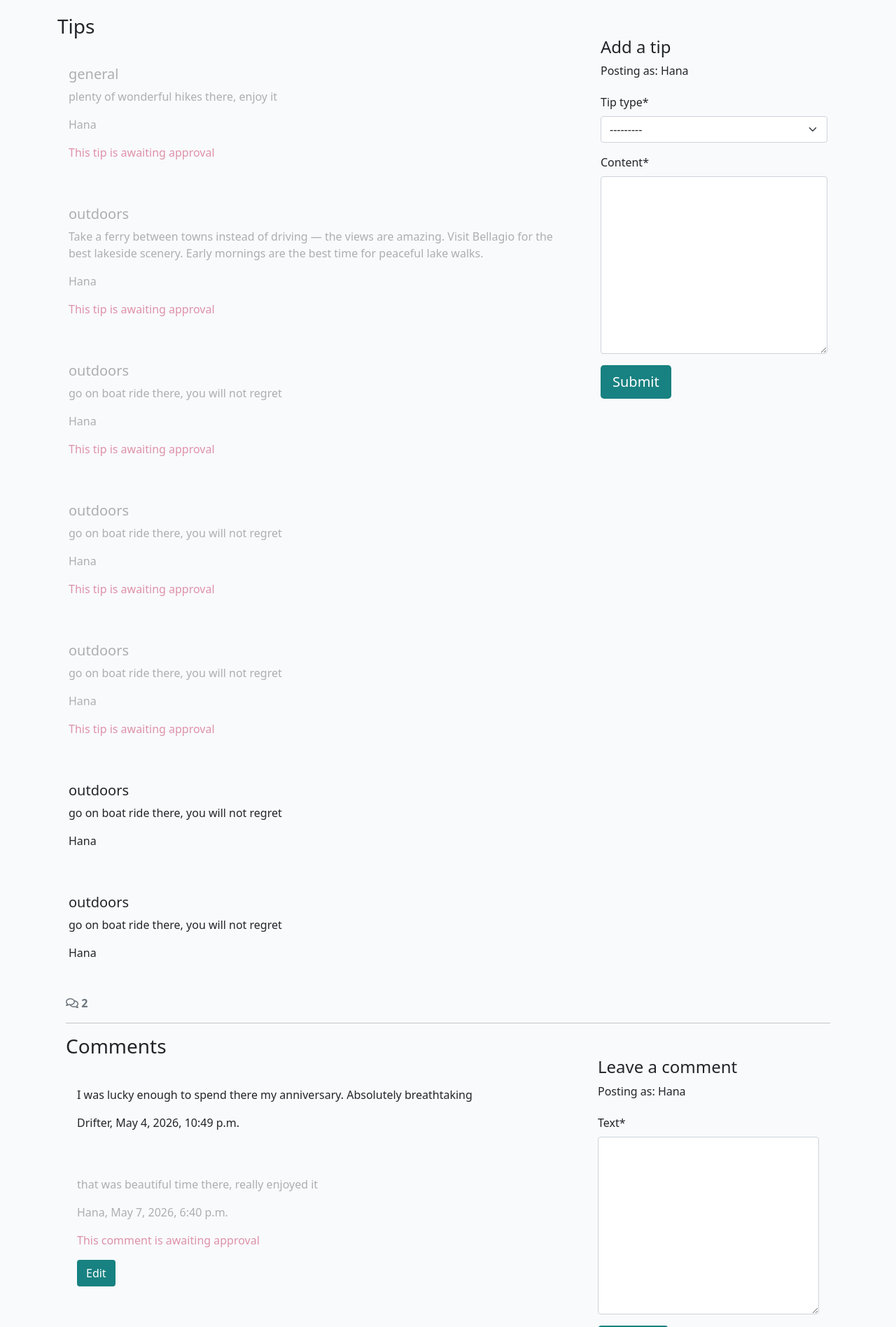
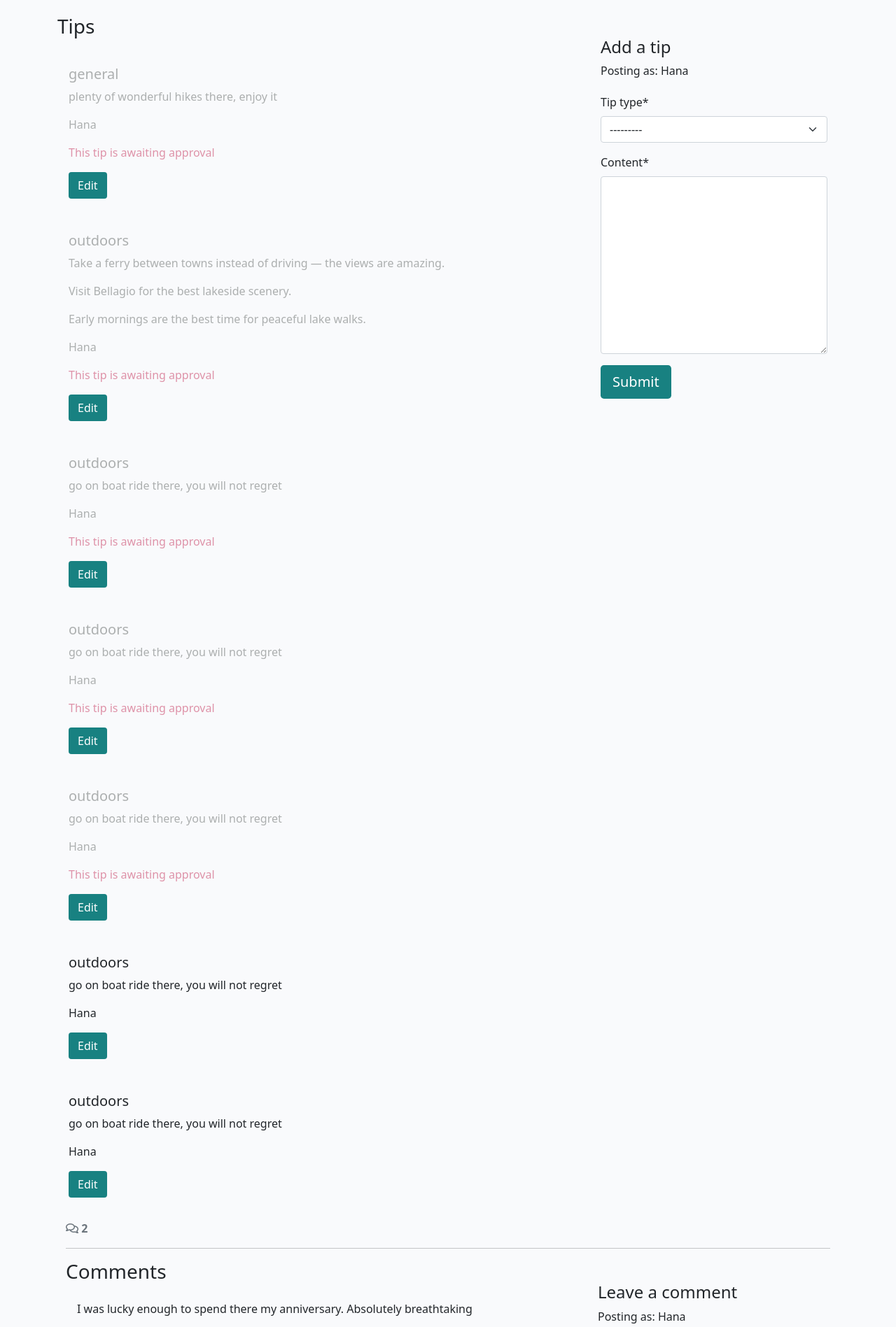
Before and after one commit to Rubina1978/roam-ready, a Django app: page /10/ in a window 1280 px wide. Shown: the part 543-2440 px from the top of the page at 70% size. Run offline with Django 4.2, Linux system fonts and the light colour scheme; a user stored in the database is signed in; data comes from the database, SQL or seed files in the repository; both versions use the stored data as it was after the commit; some libraries are stand-ins or nearby versions; grey boxes are pictures that could not be loaded.

Commit message:
fix comments update page not found, add edit functions for tips and fixed errors

```diff
--- a/destinations/templates/destinations/destination_detail.html
+++ b/destinations/templates/destinations/destination_detail.html
@@ -41,13 +41,16 @@
             {% for tip in destination.tips.all %}
             <div class="card mb-3">
                 <div class="card-body  {% if not tip.approved and tip.user == user %}faded{% elif not tip.approved %}d-none{% endif %}">
-                    <h5 class="card-title">{{ tip.tip_type}}</h5>
-                    <p class="card-text {% if not tip.approved and tip.user == user %}faded{% endif %}">{{ tip.content }}</p>
+                    <h5 id="tiptype{{ tip.id }}" class="card-title">{{ tip.tip_type}}</h5>
+                    <div id="tip{{ tip.id }}" class="card-text {% if not tip.approved and tip.user == user %}faded{% endif %}">{{ tip.content | linebreaks}}</div>
                     <p class="card-text {% if not tip.approved and tip.user == user %}faded{% endif %}">{{ tip.user }}</p>
 
                     {% if not tip.approved and tip.user == user %}
                     <p class="approval">This tip is awaiting approval</p>
                     {% endif %}</p>
+                    {% if user.is_authenticated and tip.user == user %}
+                    <button class="btn btn-edit" tip_id="{{ tip.id }}" destination_id="{{ destination.id}}">Edit</button>
+                    {% endif %}
                 </div>
             </div>
             {% empty %}
@@ -95,7 +98,7 @@
             {% for comment in destination.comments.all %}
             <div class="card mb-2">
                 <div class="card-body {% if not comment.approved and comment.user == user %}faded{% elif not comment.approved %}d-none{% endif %}">
-                    <p id="comment{{ comment.id }}" class="card-id">{{ comment.text | linebreaks }}</p>
+                    <div id="comment{{ comment.id }}" class="card-id">{{ comment.text | linebreaks }}</div>
                     <p  class="card-text {% if not comment.approved and comment.user == user %}faded{% endif %}">{{ comment.user }}, {{ comment.created_on }}</p>
 
                     {% if not comment.approved and comment.user == user %}
@@ -134,4 +137,5 @@
 {% endblock content %}
 {% block extras %}
 <script src="{% static 'js/comments.js' %}"></script>
+<script src="{% static 'js/tips.js' %}"></script>
 {% endblock %}
--- a/destinations/urls.py
+++ b/destinations/urls.py
@@ -7,4 +7,5 @@ urlpatterns = [
     # {% comment %} ChatGPT as supplement for slug:slug in lesson as my model does not have slug (pk primary key, int integer only) {% endcomment %}
     path('<int:pk>/', views.destination_detail, name='destination_detail'),
     path('<int:destination_id>/edit_comment/<int:comment_id>', views.comment_edit, name='comment_edit'),
+    path('<int:destination_id>/edit_tip/<int:tip_id>', views.tip_edit, name='tip_edit'),
 ]
--- a/destinations/views.py
+++ b/destinations/views.py
@@ -87,3 +87,23 @@ def comment_edit(request, destination_id, comment_id):
             messages.add_message(request, messages.ERROR, 'Sorry an error occured, please try again')
 
     return HttpResponseRedirect(reverse('destination_detail', args=[destination_id]))
+
+
+def tip_edit(request, destination_id, tip_id):
+
+    """View for editing tips"""
+
+    if request.method == "POST":
+        destination = get_object_or_404(Destination, pk=destination_id)
+        tip = get_object_or_404(Tip, pk=tip_id)
+        tip_form = TipForm(data=request.POST, instance=tip)
+        if tip_form.is_valid() and tip.user == request.user:
+            tip = tip_form.save(commit=False)
+            tip.destination = destination
+            tip.approved = False
+            tip.save()
+            messages.add_message(request, messages.SUCCESS, 'Your tip was successfully updated!')
+        else:
+            messages.add_message(request, messages.ERROR, 'Sorry an error occured, please try again')
+
+    return HttpResponseRedirect(reverse('destination_detail', args=[destination_id]))
--- a/static/js/comments.js
+++ b/static/js/comments.js
@@ -16,10 +16,9 @@ const submitButton = document.getElementById("commentSubmitButton");
 for (let button of editButtons){
     button.addEventListener('click', (e) =>{
         let commentId = e.currentTarget.getAttribute("comment_id");
-        let destinationId = e.currentTarget.getAttribute("destination_id");
         let commentContent = document.getElementById(`comment${commentId}`).innerText;
         commentText.value = commentContent;
         submitButton.innerText = "Update";
-        commentForm.setAttribute("action", `${destinationId}edit_comment/${commentId}`)
-    });
+        commentForm.setAttribute("action", `edit_comment/${commentId}`)
+    })
 }
--- /dev/null
+++ b/static/js/tips.js
@@ -0,0 +1,47 @@
+
+// const tipContent = document.getElementById("tip");
+// const tipForm = document.getElementById("tipForm");
+// const submitButton = document.getElementById("tipSubmitButton");
+
+const tipEditButtons = document.getElementsByClassName("btn-edit");
+// const tipType = document.getElementById("id_tip_type");
+const tipContent = document.getElementById("id_content");
+const tipForm = document.getElementById("tipForm");
+const tipSubmitButton = document.getElementById("tipSubmitButton");
+
+/**initialises edit functionality for the provided edit button.
+ *
+ * for each button in the 'editButtons' collection:
+ * Retrieves the associated comment's ID upon click
+ * Fetches the content of the corresponding comment.
+ * Populates the 'commentText' input/textarea with the comment's content for editing
+ * updats the submit buttons's text to "Update".
+ * Sets the form's action attribute to the 'edit_comment/commentID' endpoint
+ */
+
+
+for (let button of tipEditButtons){
+    button.addEventListener('click', (e) =>{
+        let tipId = e.currentTarget.getAttribute("tip_id");
+        let destinationId = e.currentTarget.getAttribute("destination_id");
+        let tipText = document.getElementById(`tip${tipId}`).innerText;
+        tipContent.value = tipText;
+        tipSubmitButton.innerText = "Update";
+        tipForm.setAttribute("action", `edit_tip/${tipId}`)
+});
+}
+// const tipButtons = document.getElementsByClassName("btn-edit");
+// const tipContent = document.getElementById("id_content");
+// const tipType = document.getElementById("id_tip_type");
+// const tipForm = document.getElementById("tipForm");
+// const tipSubmit = document.getElementById("tipSubmitButton");
+
+// for (let btn of tipButtons) {
+// btn.addEventListener('click', function () {
+// const tipId = this.getAttribute('tip_id');
+// tipContent.value = document.getElementById('tip' + tipId).innerText;
+// tipType.value = document.getElementById('tiptype' + tipId).innerText;
+// tipSubmit.innerText = 'Update';
+// tipForm.action = /${this.getAttribute('destination_id')}/edit_tip/${tipId};
+// });
+// }
--- a/templates/base.html
+++ b/templates/base.html
@@ -119,7 +119,7 @@
     <script src="https://cdn.jsdelivr.net/npm/bootstrap@5.0.1/dist/js/bootstrap.bundle.min.js"
         integrity="sha384-gtEjrD/SeCtmISkJkNUaaKMoLD0//ElJ19smozuHV6z3Iehds+3Ulb9Bn9Plx0x4" crossorigin="anonymous">
         </script>
-    <script src="{% static 'js/script.js' %}"></script>
+
     {% block extras %}
     {% endblock %}
 </body>
```
Also changed, not shown: db.sqlite3.
